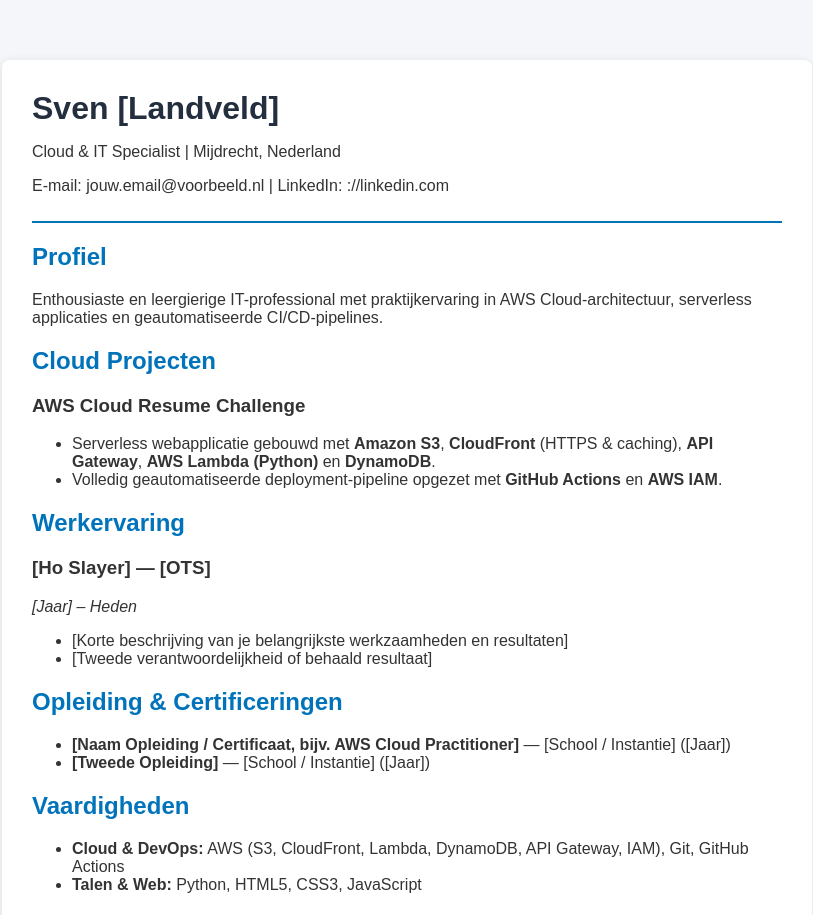
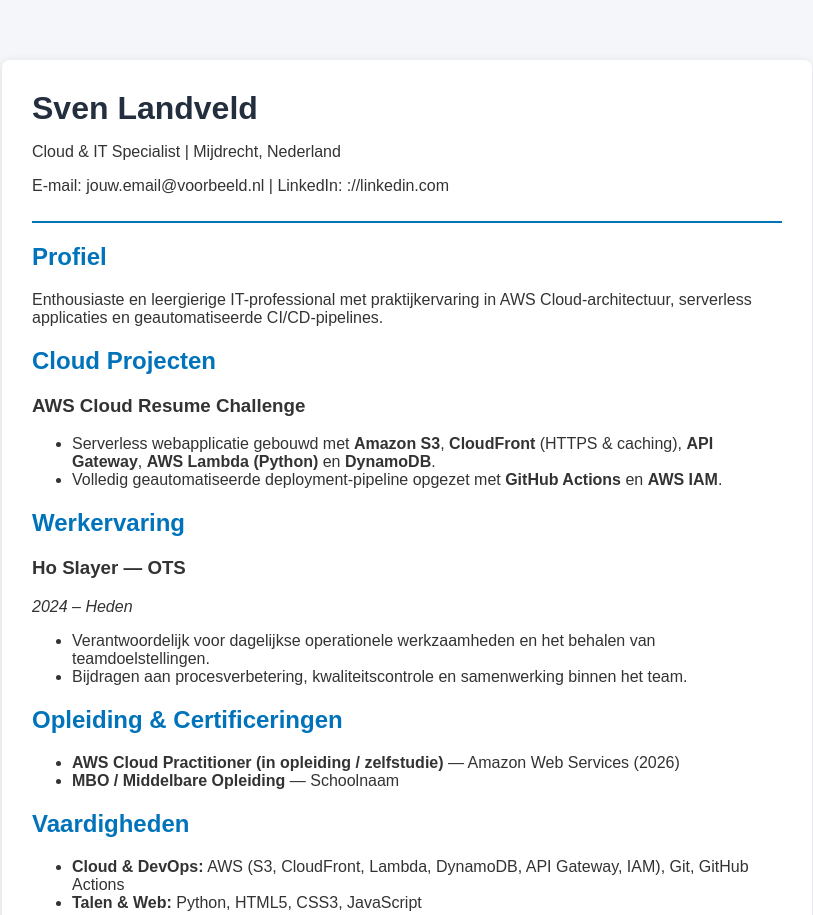
Before and after one commit to svirgill/mijn-cloud-cv, a plain HTML site: page index.html in a window 1280 px wide. Shown: the top 915 px of the page, without its empty margins (233-1046 px from the left). Drawn offline with Linux system fonts and the light colour scheme; no server answers.

Commit message:
Update index.html

```diff
--- a/index.html
+++ b/index.html
@@ -3,13 +3,13 @@
 <head>
     <meta charset="UTF-8">
     <meta name="viewport" content="width=device-width, initial-scale=1.0">
-    <title>CV - Sven</title>
+    <title>CV - Sven Landveld</title>
     <link rel="stylesheet" href="style.css">
 </head>
 <body>
     <div class="container">
         <header>
-            <h1>Sven [Landveld]</h1>
+            <h1>Sven Landveld</h1>
             <p>Cloud & IT Specialist | Mijdrecht, Nederland</p>
             <p>E-mail: jouw.email@voorbeeld.nl | LinkedIn: ://linkedin.com</p>
         </header>
@@ -30,19 +30,19 @@
 
         <section>
             <h2>Werkervaring</h2>
-            <h3>[Ho Slayer] — [OTS]</h3>
-            <p><em>[Jaar] – Heden</em></p>
+            <h3>Ho Slayer — OTS</h3>
+            <p><em>2024 – Heden</em></p>
             <ul>
-                <li>[Korte beschrijving van je belangrijkste werkzaamheden en resultaten]</li>
-                <li>[Tweede verantwoordelijkheid of behaald resultaat]</li>
+                <li>Verantwoordelijk voor dagelijkse operationele werkzaamheden en het behalen van teamdoelstellingen.</li>
+                <li>Bijdragen aan procesverbetering, kwaliteitscontrole en samenwerking binnen het team.</li>
             </ul>
         </section>
 
         <section>
             <h2>Opleiding & Certificeringen</h2>
             <ul>
-                <li><strong>[Naam Opleiding / Certificaat, bijv. AWS Cloud Practitioner]</strong> — [School / Instantie] ([Jaar])</li>
-                <li><strong>[Tweede Opleiding]</strong> — [School / Instantie] ([Jaar])</li>
+                <li><strong>AWS Cloud Practitioner (in opleiding / zelfstudie)</strong> — Amazon Web Services (2026)</li>
+                <li><strong>MBO / Middelbare Opleiding</strong> — Schoolnaam</li>
             </ul>
         </section>
 
@@ -60,9 +60,7 @@
     </div>
 
     <script>
-        const apiId = "08dj6iq8dj";
-        const region = "eu-central-1";
-        fetch("https://" + apiId + ".execute-api." + region + "://")
+        fetch("https://amazonaws.com")
             .then(response => response.json())
             .then(data => {
                 document.getElementById('counter').innerText = data.views;
```
